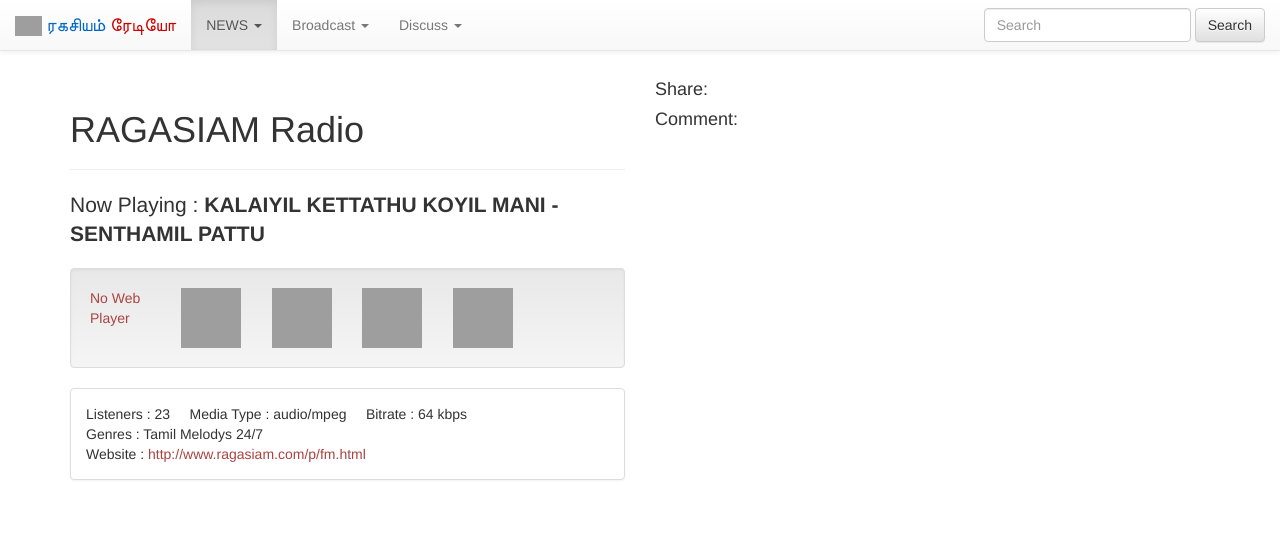
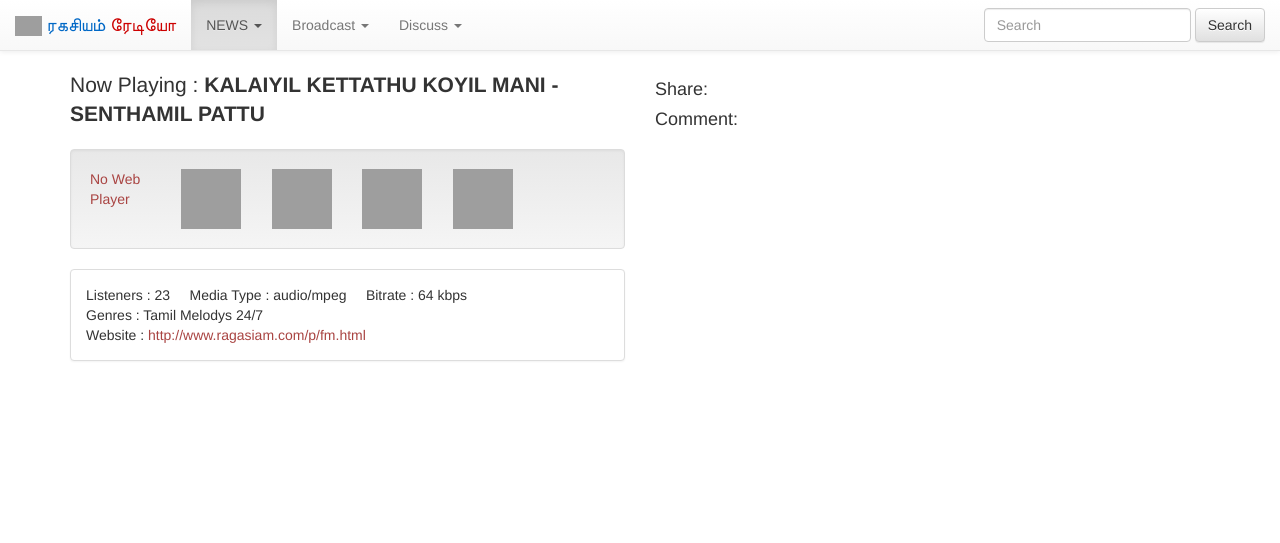
Before and after one commit to ragasiam/fm, a plain HTML site: page ragasiam.html in a window 1280 px wide. Drawn offline with nearby package versions, Linux system fonts and the light colour scheme; grey boxes are pictures that could not be loaded; some icons are missing.

Commit message:
Update ragasiam.html

```diff
--- a/ragasiam.html
+++ b/ragasiam.html
@@ -176,9 +176,6 @@ fjs.parentNode.insertBefore(js, fjs);
 		<div class="container">
 			<div class="row">
 	<div class="col-md-6">
-		<div class="page-header">
-			<h1>RAGASIAM Radio <small></small></h1>
-		</div>
 
 		<p class="lead">Now Playing : <b><span id="cc_strinfo_song_ragasiamfm" class="cc_streaminfo">KALAIYIL KETTATHU  KOYIL MANI - SENTHAMIL PATTU </span></b></p><script>
 ga('send', 'event', 'tunein', 'playstart', 'http://109.74.196.48:8251/live.m3u');
```
